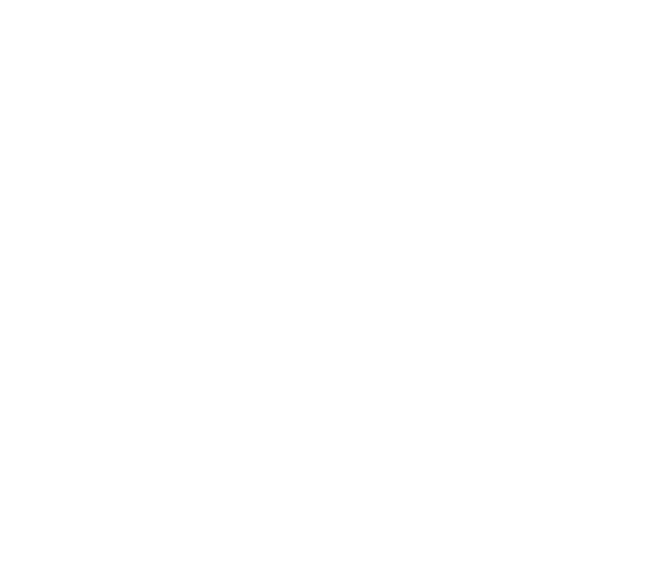
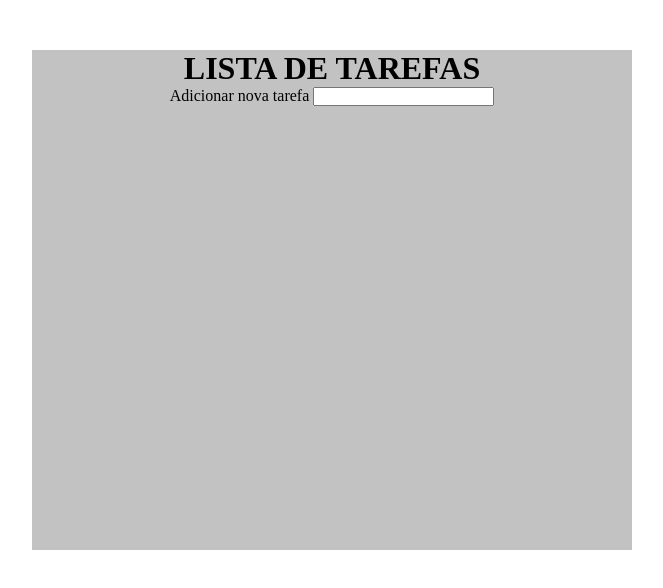
Before and after one commit to CleitonLahm/curso_ebac_frontend, a plain HTML site: page index.html in a window 1280 px wide. Shown: the whole page, without its empty margins (308-971 px from the left). Drawn offline with Linux system fonts and the light colour scheme.

Commit message:
add style

```diff
--- a/index.html
+++ b/index.html
@@ -8,8 +8,13 @@
   <title>exercicio JQuery</title>
 </head>
 <body>
-
-
+  <div class="container">
+    <h1>LISTA DE TAREFAS</h1>
+    <form>
+      <label for="">Adicionar nova tarefa</label>
+      <input type="text" name="add_new_task" id="add_new_task">
+    </form>
+  </div>
 
   <script src="main.js"></script>
 </body>
--- a/style.css
+++ b/style.css
@@ -0,0 +1,15 @@
+*{
+  margin: 0;
+  padding: 0;
+  box-sizing: border-box;
+  text-decoration: none;
+  list-style: none;
+}
+
+.container{
+  background-color: #c2c2c2;
+  max-width: 600px;
+  margin: 50px auto 0 auto;
+  text-align: center;
+  height: 500px;
+}
```
